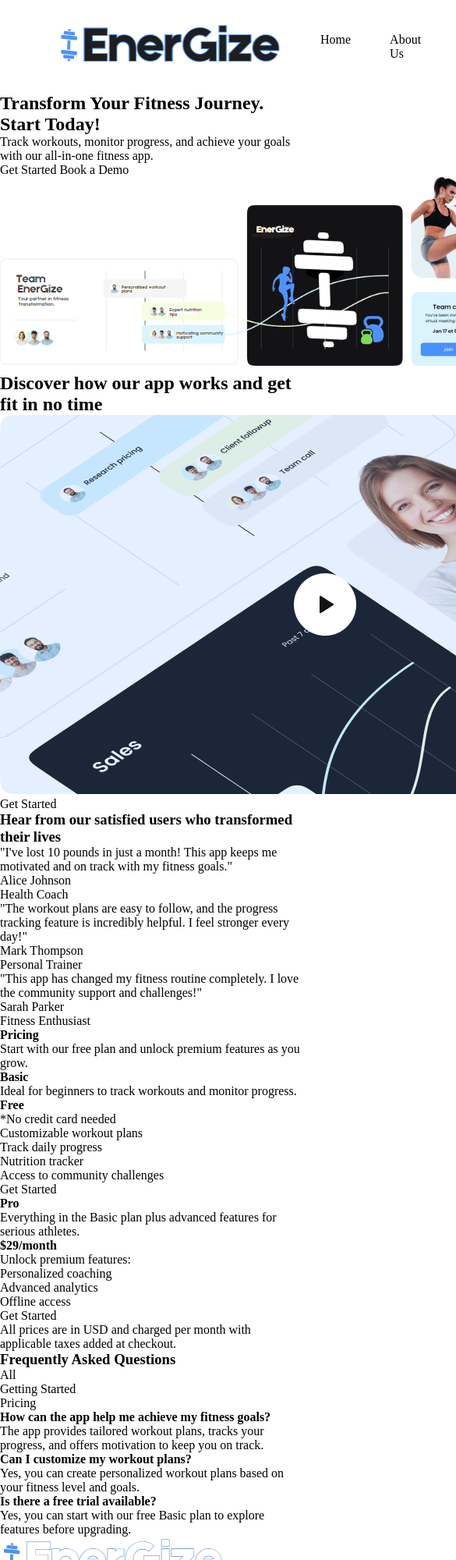
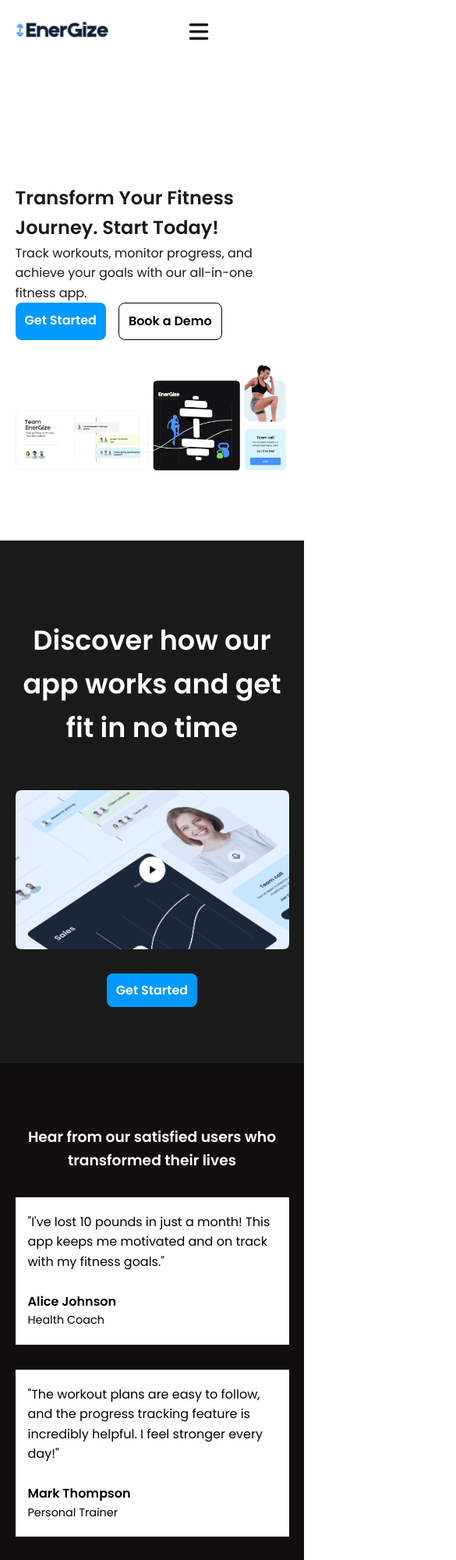
Before and after one commit to Fay-yore/Dev-app, a plain HTML site: page Energize.html in a window 390 px wide. Shown: the top 2000 px of the page at 78% size, 585 px wide, since content can reach past the window. Drawn offline with Linux system fonts and the light colour scheme.

Commit message:
commit with updated HTML, CSS and Js

```diff
--- a/Energize.html
+++ b/Energize.html
@@ -6,14 +6,14 @@
     <title> Fitness App </title>
     <link rel="stylesheet" href="Style.css"/>
     <link rel="stylesheet" href="https://cdnjs.cloudflare.com/ajax/libs/font-awesome/7.0.0/css/all.min.css"/>
+    <link rel="stylesheet" href="https://fonts.googleapis.com/css2?family=Poppins:wght@400;500;600&display=swap">
 </head>
 
 <body>
 
-    <nav class="responsive-nav">
         <!--Logo-->
-
-    <div>
+    <nav>
+    <div class="logo">
         <a href="Energize.html" class="logo">
             <img src="Resources/logo.png" alt="Fitness App Logo">
         </a>
@@ -21,35 +21,32 @@
 
     <!--menu toggle button-->
 
-    <div class="menu-toggle" onclick="toggleMenu()">
+    <div class="menu-toggle">
        <i class="fas fa-bars"></i>
     </div>
 
-    <div class="nav-links">
+    <div class="links">
         <!--Navigation Links-->
-        <ul id="links">
+        <ul id="nav-links">
             <li><a href="Energize.html">Home</a></li>
             <li><a href="#">About Us</a></li>
             <li><a href="#">Blog</a></li>
-            <li><a href="#">Log In</a></li>
+            <li><a href="#"><i class="fas fa-user"></i>Log In</a></li>
         </ul>
     </div>
 
     </nav>
 
-<div>
 
         <!-- Hero-bg Section -->
     <section class="hero">
         <div class="herobg-content">
            <h1> Transform Your Fitness Journey. Start Today! </h1>
            <p>Track workouts, monitor progress, and achieve your goals with our all-in-one fitness app.</p>
-        </div>
+    <div class="hero-buttons">
+        <a class="button primary" href="#">Get Started</a>
+        <a class="button secondary" href="#">Book a Demo</a>
     </div>
-
-    <div class="hero-buttons">
-        <a class="first button" href="#">Get Started</a>
-        <a class="second button" href="#">Book a Demo</a>
     </div>
 
    <div class="hero-bg image">
@@ -57,22 +54,24 @@
    </div>
 </section>
 
-      <!--App-Function-->
+      <!--App Function-->
       <section class="app-function">
           <h2> Discover how our app works and get fit in no time </h2>
           <img src="Resources/video-preview.png" alt="App-Function Video Preview">
           <div>
-             <a class="first button" href="Energize.html#">Get Started</a>
+             <a class="button primary" href="Energize.html#">Get Started</a>
           </div>
         </section>
 
     <!--Reviews-->
     <section class="reviews">
         <h3> Hear from our satisfied users who transformed their lives </h3>
+
         <article class="review">
             <blockquote>
                 "I've lost 10 pounds in just a month! This app keeps me motivated and on track with my fitness goals."
             </blockquote>
+            <br>
             <p class="customer">Alice Johnson<br><span >Health Coach</span></p>
         </article>
 
@@ -80,6 +79,7 @@
             <blockquote>
                 "The workout plans are easy to follow, and the progress tracking feature is incredibly helpful. I feel stronger every day!"
             </blockquote>
+            <br>
             <p class="customer">Mark Thompson<br><span>Personal Trainer</span></p>
         </article>
 
@@ -87,6 +87,7 @@
             <blockquote>
                 "This app has changed my fitness routine completely. I love the community support and challenges!"
             </blockquote>
+            <br>
             <p class="customer">Sarah Parker<br><span>Fitness Enthusiast</span></p>
         </article>
     </section>
@@ -95,10 +96,10 @@
        <!--Pricing-->
        <section class="pricing">
      <h4> Pricing </h4>
-     <p> Start with our free plan and unlock premium features as you grow. <p/>
+     <p> Start with our free plan and unlock premium features as you grow. </p>
 
-    <div class="pricing-plans">
-    <div class="basic-plan">
+    <div class="plans">
+    <div class="plan basic">
     <h4> Basic </h4>
     <span>Ideal for beginners to track workouts and monitor progress.</span>
     <h4>Free</h4>
@@ -110,12 +111,11 @@
         <li> Nutrition tracker </li>
         <li> Access to community challenges </li>
     </ol>
-
-         <a class="first button" href="Energize.html#">Get Started</a>
+         <a class="button primary" href="Energize.html#">Get Started</a>
 
     </div>
 
-    <div class="pro-plan">
+    <div class="plan pro">
     <h4>Pro</h4>
     <span>Everything in the Basic plan plus advanced features for serious athletes.</span>
     <h4>$29/month</h4>
@@ -128,7 +128,7 @@
         <li> Offline access </li>
     </ol>
 
-         <a class="first-button" href="Energize.html#">Get Started</a>
+         <a class="button primary" href="Energize.html#">Get Started</a>
     </div>
     </div>
 
@@ -146,7 +146,6 @@
     </ul>
 
     <div class="faq-list">
-
         <div class="faq-item">
             <strong>How can the app help me achieve my fitness goals?</strong>
             <p>The app provides tailored workout plans, tracks your progress, and offers motivation to keep you on track.</p>
@@ -163,22 +162,22 @@
         </div>
 
     </div>
+    </div>
     </section>
-</div>
 
-
+     <!--Footer-->
     <footer>
         <div class="footer-logo">
     <img src="Resources/logo-white-footer.png" alt="Fitness App footer Logo">
         </div>
 
     <ul class="footer-links">
-        <li> <a href="#">Privacy Policy </a></li>
-        <li> <a href="#">Terms of Service </a></li>
+        <li> <a href="#">Privacy Policy </a></li><br>
+        <li> <a href="#">Terms of Service </a></li><br>
         <li> <a href="#">Contact Us </a></li>
     </ul>
 
-   <p> &copy;2025 Fitness App by Faith Nyorere. All rights reserved. </p>
+   <p>&copy; 2025 Fitness App by Faith Nyorere. All rights reserved. </p>
 
     </footer>
 <script src="Energize.js"></script>
--- a/Energize.js
+++ b/Energize.js
@@ -1,11 +1,4 @@
-const menu = document.getElementById('links');
-const toggleButton= document.querySelector('.menu-toggle');
-const toggleIcon = toggleButton.querySelector('i');
-const navLinks = document.querySelector('.nav-links');
+const menuToggle = document.getElementById('.menu-toggle');
+const navLinks = document.getElementById('.nav-links');
 
-function toggleMenu() {
-    menu.classList.toggle('show');
-    const expanded = menu.classList.contains('show');
-    toggleIcon.classList.toggle('fa-bars', !expanded);
-    toggleIcon.classList.toggle('fa-times', expanded);
-    navLinks.classList.toggle('show', expanded);
+menuToggle.addEventListener('click', () => {navLinks.classList.toggle("active")});
--- a/Style.css
+++ b/Style.css
@@ -4,47 +4,302 @@
     box-sizing: border-box;
 }
 
+body {
+    font-family: 'poppins', sans-serif;
+    background-color: #ffffff;
+    color: #1A1A1A;
+    line-height: 1.6;
+}
 nav {
     display: flex;
     justify-content: space-between;
     align-items: center;
-    background-color: white;
-    padding: 30px 25px;
+    background-color: transparent;
+    padding: 30px 80px;
+    position: relative;
+    z-index: 2;
 }
 
-#links {
-    display: flex;
-    gap: 50px;
+.logo img {
+    width: 120px;
 }
 
-a {
-    text-decoration: none;
-    color: black;
-}
-
-li {
+#nav-links {
+    display: flex;
+    gap: 40px;
     list-style: none;
 }
 
-.logo {
-    display: left;
-    width: 100px;
-    height: 50px;
-    padding: 10px 50px;
+
+#nav-links li a {
+    font-weight: 500;
+    text-decoration: none;
+    color: black;
+    transition: color 0.3s;
+}
+
+#nav-links li a:hover {
+    color: #6C63FF;
+}
+
+/*User icon next to Log in*/
+#nav-links li a i {
+    margin-right: 0.5rem;
+}
+
+#nav-links.active {
+    display: flex;
 }
 
 .menu-toggle {
     display: none;
-    color: white;
-    font-size: 30px;
-    cursor: pointer;
+}
+
+/* Hero Section */
+
+.hero {
+    display: flex;
+    flex-wrap: wrap;
+    justify-content: space-between;
+    padding: 150px 5% 80px;
+    background: linear-gradient(135deg, #fff  #ffffff);
+    align-items: center;
+    position: relative;
+    }
+
+.herobg-content {
+    flex: 1;
+    max-width: 600px;
+    }
+
+.herobg content h1 {
+    font-size: 1.8rem;
+    margin-bottom: 0.5rem;
+    font-weight: 500;
+}
+
+.herobg content p {
+    font-size: 1.1rem;
+    margin-bottom: 2rem;
+    color: #cbd5e1;
+}
+
+.hero-buttons {
+    display: flex;
+    gap: 1rem;
+    margin-bottom: 2rem;
+}
+
+.button {
+    padding: 10px 12px;
+    border-radius: 8px;
+    text-decoration: none;
+    font-weight: 600;
+    font-size: 16px;
+    transition: 0.3s;
+
+}
+
+.button.primary {
+    color: #fff;
+    background-color:  rgb(0, 153, 255);
+}
+
+.button.primary:hover {
+    background-color:  #06b6d4;
+}
+
+.button.secondary {
+    border: 1px solid;
+    color: black;
+    background: transparent;
+}
+
+.button.secondary:hover {
+    background-color: transparent;
+}
+
+.hero-bg.image img {
+    width: 100%;
+    flex: bottom;
+    max-width: 600px;
+
+}
 
 @media (max-width: 768px) {
-    .class .menu-toggle .nav-links{
-        display: hidden;
+    nav {
+        padding: 20px;
     }
 
-@media (min-width: 769px) {
-        .class .menu-toggle {
-            display: hidden;
-        }
+#nav-links {
+        display: none;
+        flex-direction: column;
+        position: absolute;
+        top: 80px;
+        right: 30px;
+        background: white;
+        padding: 20px;
+        box-shadow: 0 4px 8px rgba(0, 0, 0, 0.1);
+    }
+
+.menu-toggle {
+        display: block;
+        font-size: 28px;
+        color: #1A1A1A;
+        cursor: pointer;
+    }
+
+
+    .app-function {
+        text-align: center;
+        padding: 80px 5%;
+        background-color: #1A1A1A;
+    }
+    .app-function h2{
+        color: white;
+        text-align: center;
+        font-size: 35px;
+        padding: 20px 8px;
+    }
+
+    .app-function img {
+        width: 100%;
+        max-width: 600px;
+        margin: 2rem 0;
+    }
+
+    /*Reviews*/
+
+    .reviews {
+        padding: 80px 5%;
+        background-color: rgb(17, 13, 13);
+    }
+
+    .reviews h3 {
+        text-align: center;
+        color: white;
+    }
+
+    .review {
+        max-width: 600px;
+        margin: 2rem auto;
+        padding: 1rem;
+        background-color: white;
+        border-block: solid white;
+        color: black;
+    }
+
+    .review blockquote {
+        font-style: sanserif;
+        color: black
+        margin-bottom: 1rem;
+    }
+
+    .customer {
+        font-weight: 600;
+    }
+
+    .customer span {
+        display: block;
+        font-size: 0.9rem;
+        color: black;
+        font-weight: 300;
+    }
+
+    /*Pricing Section*/
+
+    .pricing {
+        padding: 80px 5%;
+        text-align: center;
+        background-color: #f8f9fa;
+    }
+
+    .pricing h4 {
+        font-size: 1.2rem;
+        font-weight: 800;
+    }
+
+    .plans {
+        background-color: whitesmoke;
+        padding: 2rem;
+        border-radius: 12px;
+        width: 300px;
+        list-style: none;
+    }
+
+    .note {
+        font-size: 0.9rem;
+        color: black;
+        margin-top: 2rem;
+    }
+
+    /*FAQ Section*/
+    .faq {
+        padding: 80px 5%;
+        background-color: #f8f9fa;
+    }
+
+    .faq h3 {
+        text-align: center;
+        margin-bottom: 2rem;
+    }
+
+    .faq-types {
+        display: flex;
+        justify-content: center;
+        flex-direction: column;
+        gap: 1.5rem;
+        margin-bottom: 2rem;
+        list-style: none;
+    }
+
+    .faq-types li {
+        cursor: pointer;
+        background-color: white;
+        padding: 0.5rem 1rem;
+        border: all 1px solid #22d3ee;
+        border-radius: 8px;
+        box-shadow: rgba(0, 0 0.1);
+    }
+
+    .faq-list .faq-item {
+        max-width: 768px;
+        margin: 1rem auto;
+        background-color: white;
+        padding: 1rem;
+    }
+
+    .faq-item p {
+        color: #cbd5e1
+        margin: 0.5rem;
+    }
+
+    /*Footer*/
+
+    footer {
+        background-color: #1A1A1A;
+        color: white;
+        padding: 3rem 5%;
+        text-align: left;
+    }
+
+    .footer-logo img {
+        height: 40px;
+        margin-bottom: 0.5rem;
+    }
+
+    .footer-links {
+        margin: 1rem 0;
+        gap: 2rem;
+        list-style: none;
+        justify-content: left;
+    }
+
+    .footer-links li a {
+        color: white;
+        text-decoration: none;
+    }
+
+    .footer-note {
+        text-align: center;
+    }
```
